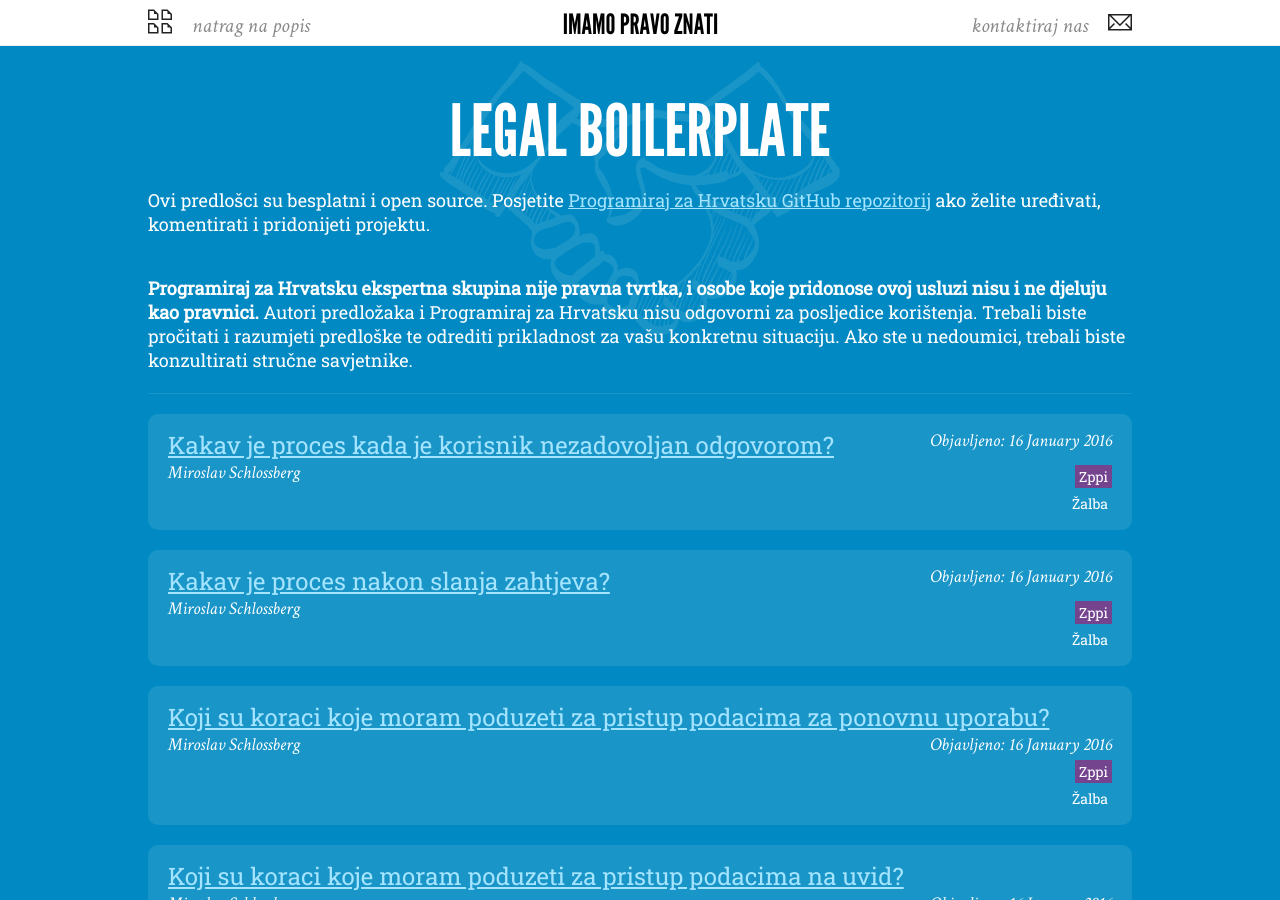
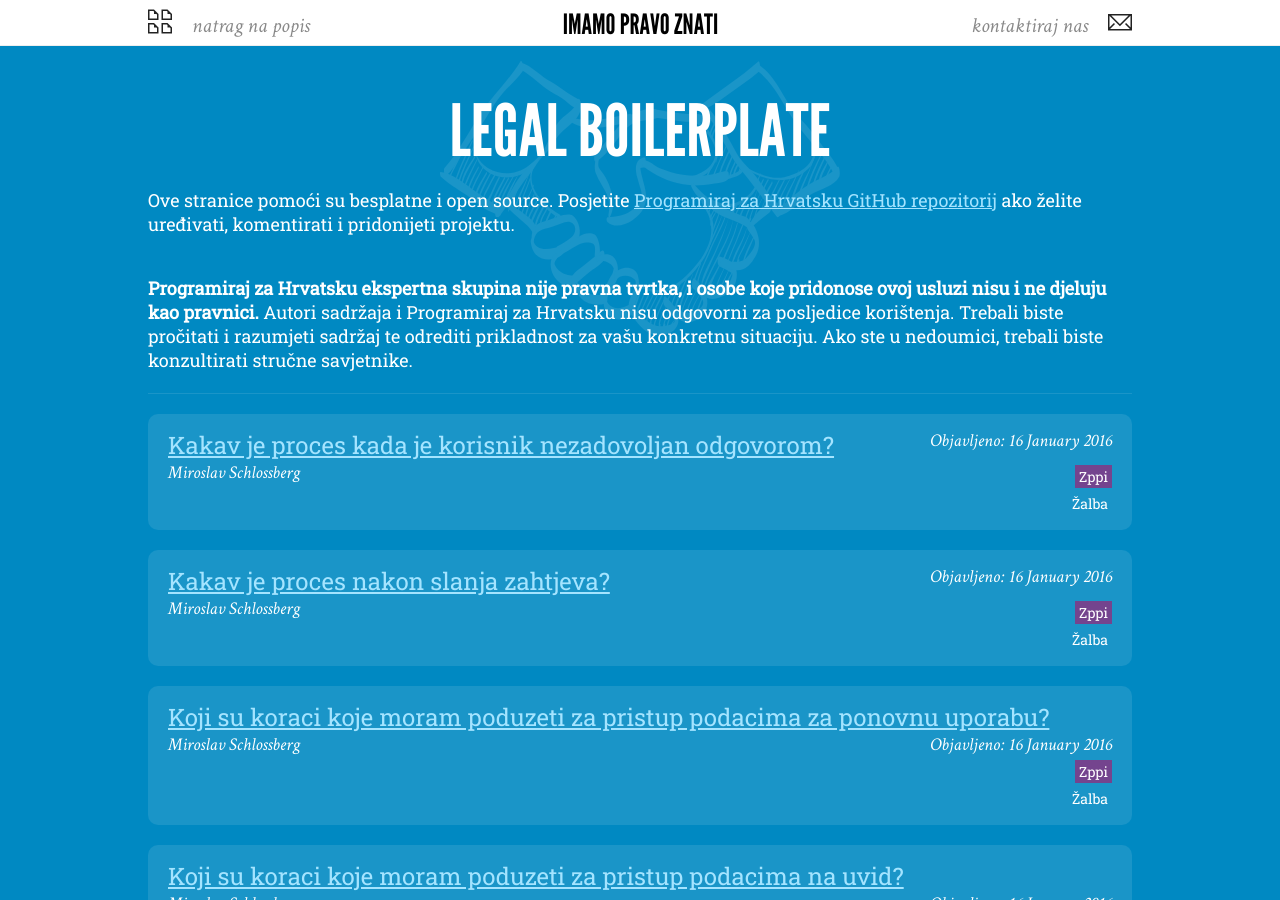
Before and after one commit to codeforcroatia/help-imamopravoznati, a Jekyll site: the page built from index.html, in a window 1280 px wide and 900 px high. Built offline with Jekyll 4.4.1, drawn with Linux system fonts in a browser that asks for light colours; some web fonts are replaced.

Commit message:
Update index.html

```diff
--- a/index.html
+++ b/index.html
@@ -1,16 +1,16 @@
 ---
 layout: menu
-title: Pravni predlošci
+title: Pomoć za pristup informacijama
 ---
 <section id="list">
   <article>
     <header>
       <h1>Legal boilerplate</h1>
     </header>
-    <p>Ovi predlošci su besplatni i open source. Posjetite <a href="{{ site.owner.github }}/{{ site.project.githubslug }}">Programiraj za Hrvatsku GitHub repozitorij</a> ako želite uređivati, komentirati i pridonijeti projektu.</p>
+    <p>Ove stranice pomoći su besplatne i open source. Posjetite <a href="{{ site.owner.github }}/{{ site.project.githubslug }}">Programiraj za Hrvatsku GitHub repozitorij</a> ako želite uređivati, komentirati i pridonijeti projektu.</p>
     <p><b>Programiraj za Hrvatsku ekspertna skupina nije pravna tvrtka, i osobe koje pridonose ovoj usluzi nisu i ne djeluju kao pravnici.</b>
-      Autori predložaka i Programiraj za Hrvatsku nisu odgovorni za posljedice korištenja.
-      Trebali biste pročitati i razumjeti predloške te odrediti prikladnost za vašu konkretnu situaciju.
+      Autori sadržaja i Programiraj za Hrvatsku nisu odgovorni za posljedice korištenja.
+      Trebali biste pročitati i razumjeti sadržaj te odrediti prikladnost za vašu konkretnu situaciju.
       Ako ste u nedoumici, trebali biste konzultirati stručne savjetnike.
     </p>
     <hr />
```
